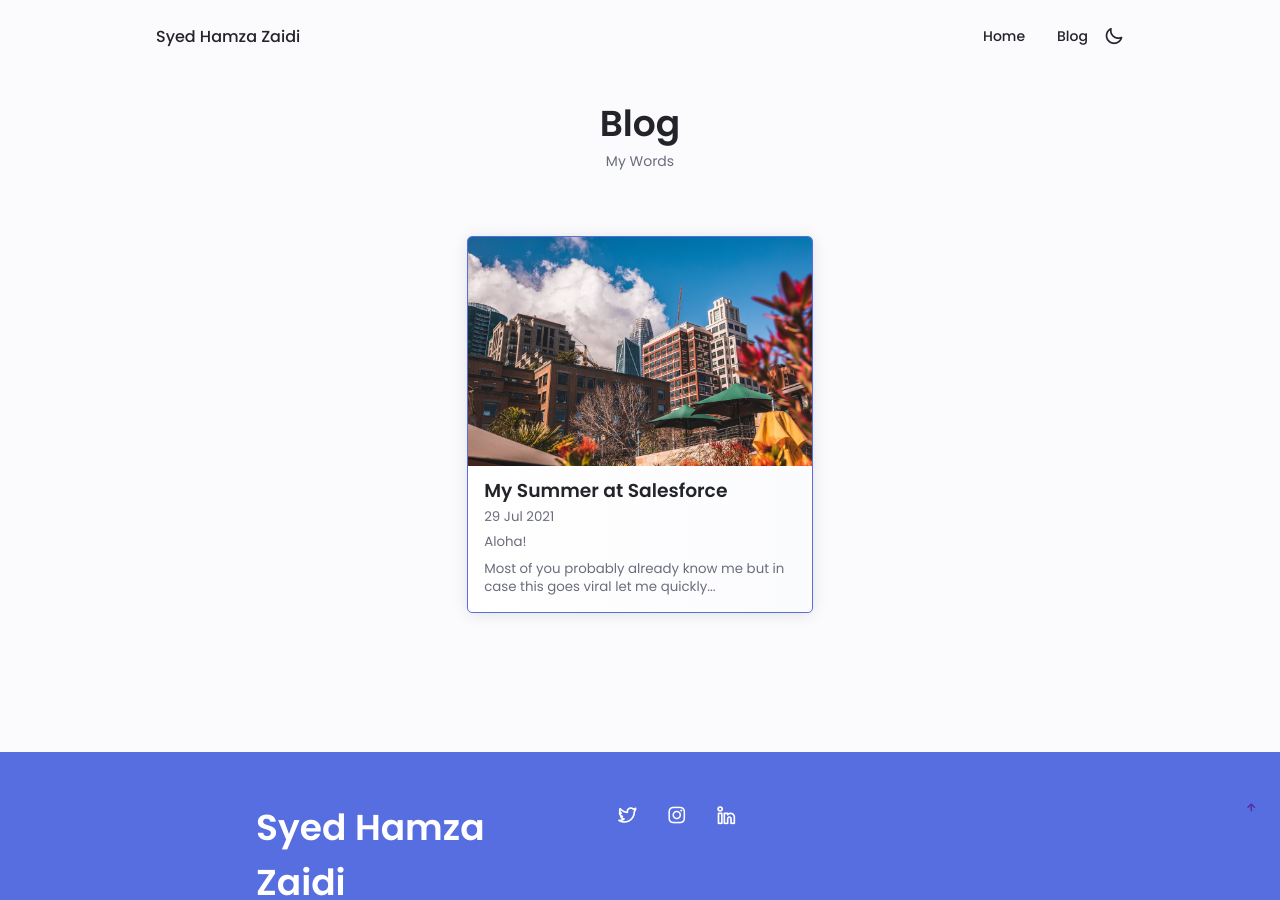
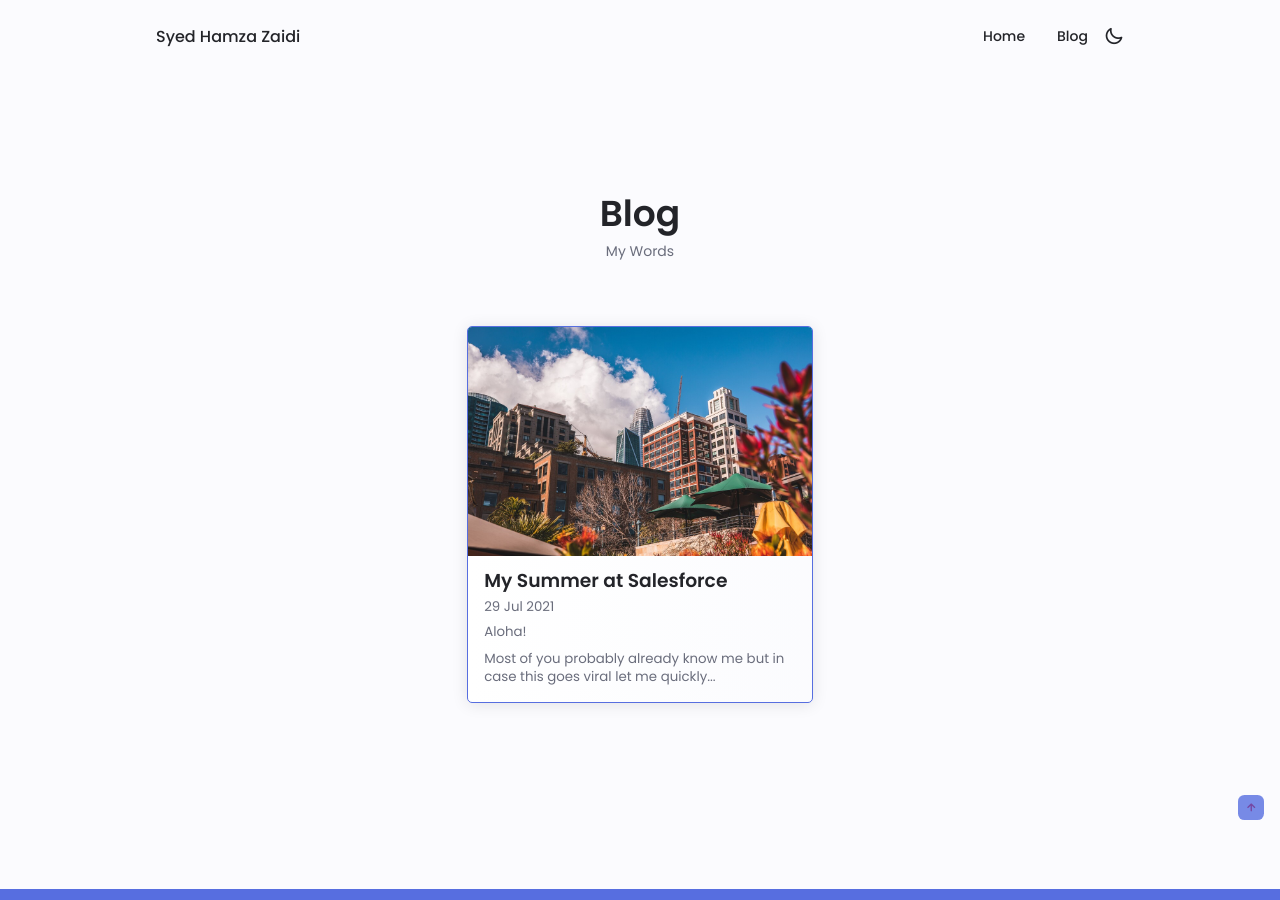
Before and after one commit to syedhamzazaidi/syedhamzazaidi.github.io, a Jekyll site: the page built from blog.md, in a window 1280 px wide and 900 px high. Built offline with Jekyll 4.4.1, drawn with Linux system fonts in a browser that asks for light colours.

Commit message:
better spacing between sections:

```diff
--- a/_layouts/home.html
+++ b/_layouts/home.html
@@ -2,9 +2,6 @@
 layout: default
 ---
 
-<br />
-<br />
-<br />
 {% include home/home.html %}
 {% include home/about.html %}
 {% if site.data.content.skills %}{% include home/skills.html %}{% endif %}
@@ -12,4 +9,3 @@
 {% if site.data.content.qualifications %}{% include home/qualifications.html %}{% endif %}
 {% if site.data.content.blog %}{% include home/blog.html %}{% endif %}
 {% if site.data.content.portfolio %}{% include home/portfolio.html %}{% endif %}
-<br />
--- a/assets/css/styles.css
+++ b/assets/css/styles.css
@@ -149,7 +149,8 @@
 /*==================== REUSABLE CSS CLASSES ====================*/
 .section{
     padding: 2rem 0 4rem;
-    min-height: 80vh;
+    margin-top: 10vh;
+    margin-bottom: 10vh;
 }
 
 .section__title{
```
